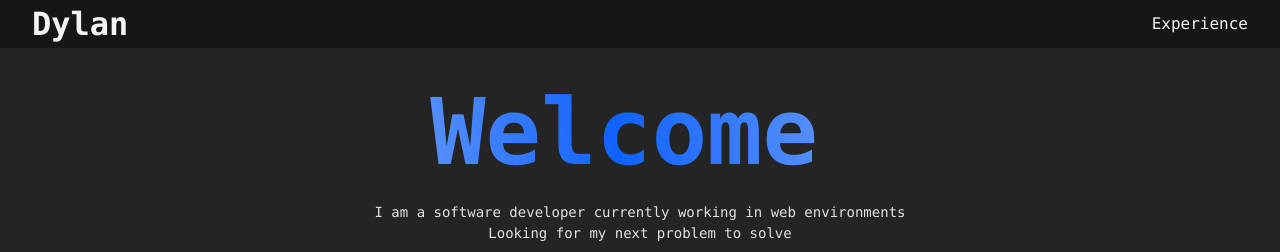
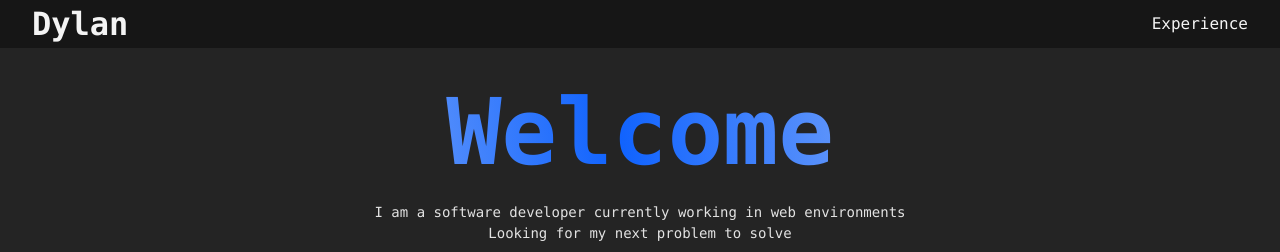
Before and after one commit to DyBev/dybev.github.io, a React (Vite) app in the folder hosting/: page / in a window 1280 px wide. Shown: the top 252 px of the page. Built offline with nearby package versions, Linux system fonts and the light colour scheme; no server answers; the database is empty.

Commit message:
fix(heading): misalignment

```diff
--- a/hosting/src/index.scss
+++ b/hosting/src/index.scss
@@ -154,7 +154,7 @@ header {
 }
 
 h1 {
-	padding: 0px 32px 0px 0px;
+	padding: 0px;
 	font-size: 32px;
 	color: var(--text-primary);
 	margin: 0px;
```
